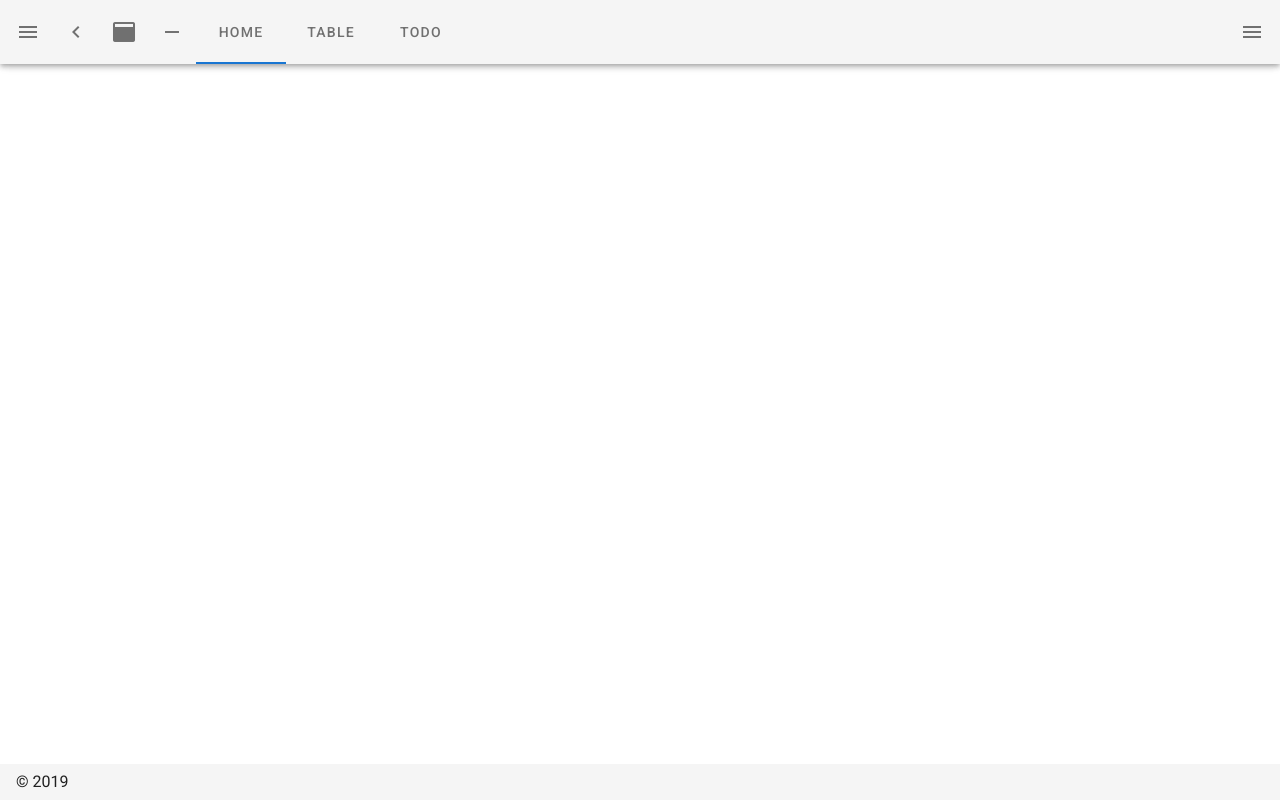
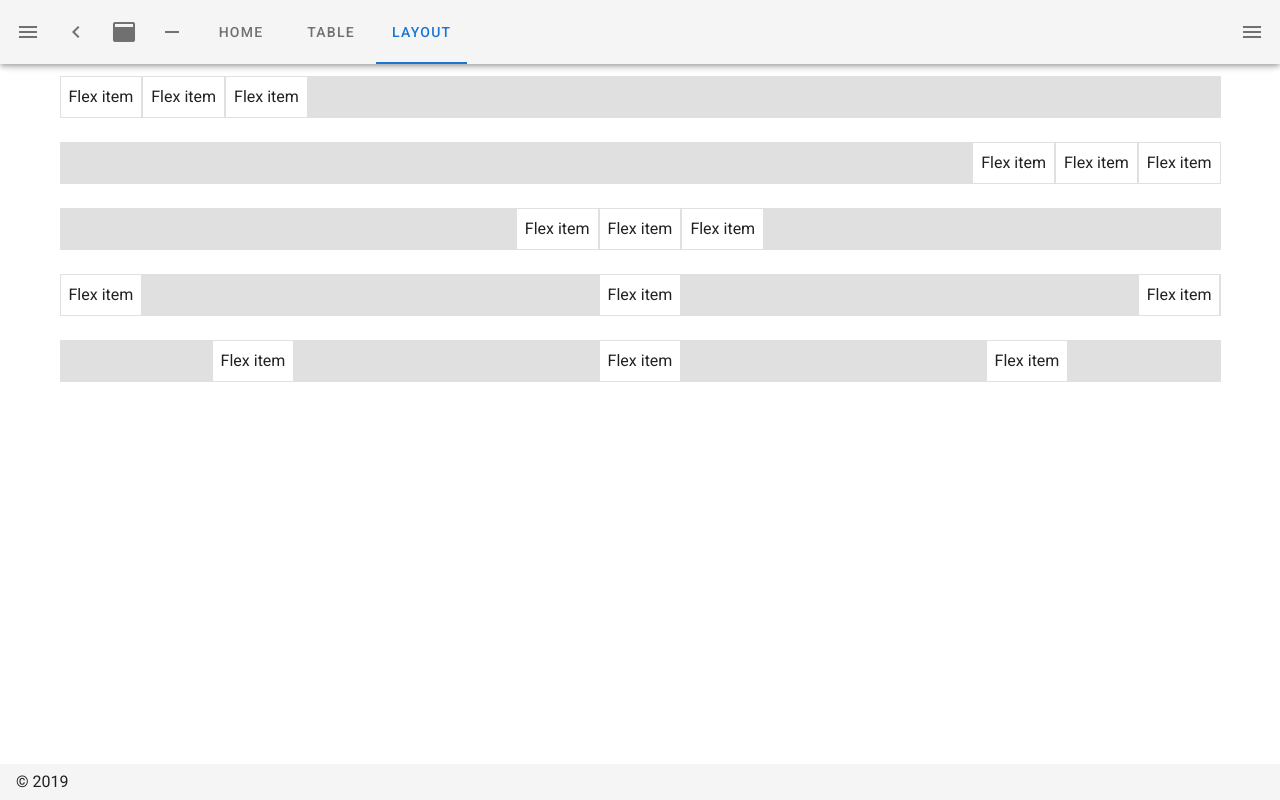
Before and after one commit to BoxPistols/nuxt-vuetify-20120, a Nuxt app: page /layout in a window 1280 px wide. Built offline with nearby package versions, Linux system fonts and the light colour scheme.

Commit message:
layout Base

```diff
--- a/layouts/default.vue
+++ b/layouts/default.vue
@@ -57,7 +57,8 @@
          <!-- <v-tab nuxt to="/">Index</v-tab> -->
          <v-tab nuxt to="/home">Home</v-tab>
          <v-tab nuxt to="/table">Table</v-tab>
-         <v-tab nuxt to="/todo">ToDo</v-tab>
+         <v-tab nuxt to="/layout">Layout</v-tab>
+         <!-- <v-tab nuxt to="/todo">ToDo</v-tab> -->
        </v-tabs>
 
       <v-spacer />
--- /dev/null
+++ b/pages/layout.vue
@@ -0,0 +1,23 @@
+<template>
+<div>
+  <v-card v-for="j in justify" :key="j" :class="`d-flex justify-${j} mb-6`" color="grey lighten-2" flat tile>
+    <v-card v-for="n in 3" :key="n" class="pa-2" outlined tile>
+      Flex item
+    </v-card>
+  </v-card>
+</div>
+</template>
+
+<script>
+export default {
+  data: () => ({
+    justify: [
+      'start',
+      'end',
+      'center',
+      'space-between',
+      'space-around',
+    ],
+  }),
+}
+</script>
```
